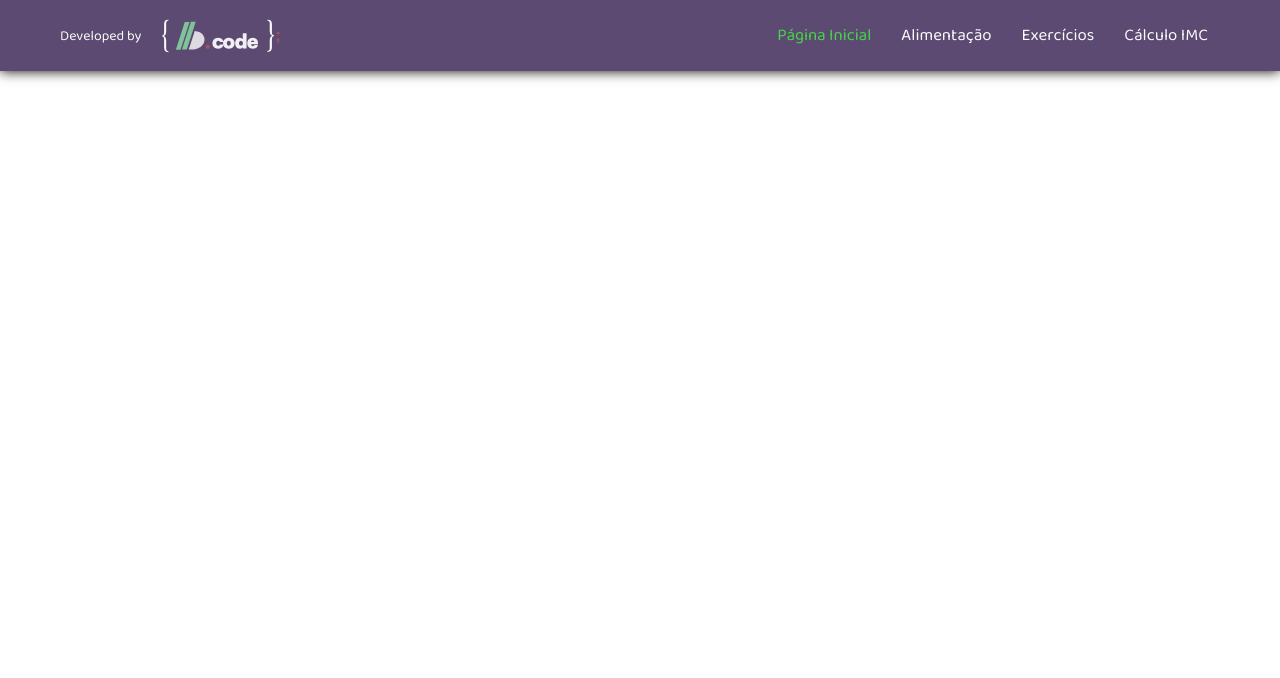
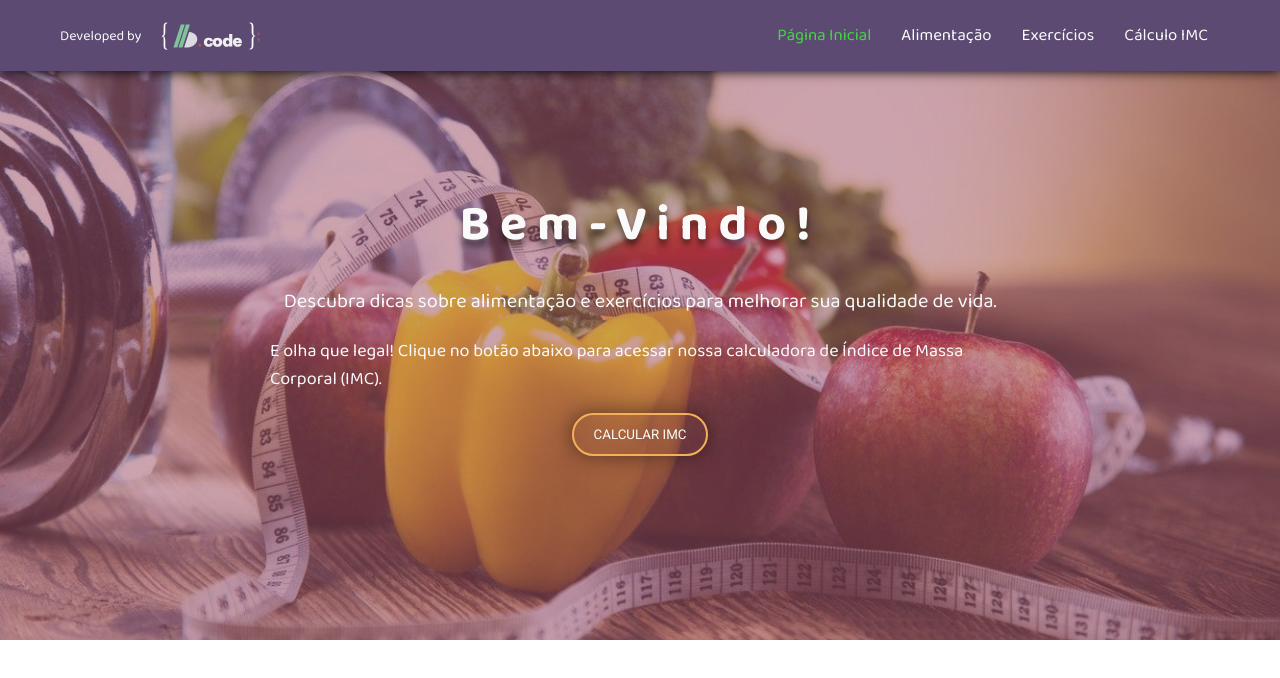
Before and after one commit to code-front-braga/PR-Body_Mass_Index, a website with bundled scripts: page index.html in a window 1280 px wide. Built offline with nearby package versions, Linux system fonts and the light colour scheme.

Commit message:
feat: Estrutura do html e estilização no CSS da home-page.

```diff
--- a/index.html
+++ b/index.html
@@ -12,6 +12,8 @@
 
   <meta name="viewport" content="width=device-width, initial-scale=1.0" />
   <link rel="icon" href="./src/assets/images/Ab_3.svg" />
+
+  <link rel="stylesheet" href="https://unpkg.com/aos@next/dist/aos.css" />
 
   <link rel="stylesheet" href="./src/assets/styles/styles.css" />
 
@@ -74,11 +76,29 @@
 
   <main class="main">
     <section id="home-page">
-      <img src="" alt="">
+      <img src="./src/assets/images/bg-home.jpg"
+        alt="Na imagem tem maçãs, anilha de acadêmia, fita métrica e um pimentão amarelo." data-aos="fade-zoom-in"
+        data-aos-delay="100" data-aos-offset="500">
+
+      <div class="welcome-container" data-aos="fade-up" data-aos-delay="100">
+        <div class="wrapper-welcome">
+          <h1>Bem-Vindo!</h1>
+          <h3>Descubra dicas sobre alimentação e exercícios para melhorar sua qualidade de vida.</h3>
+          <p>E olha que legal! Clique no botão abaixo para acessar nossa calculadora de Índice de Massa Corporal (IMC).
+          </p>
+
+          <button class="average-bmi-button">CALCULAR IMC</button>
+        </div>
+      </div>
 
     </section>
+
+    <section id="food-page"></section>
   </main>
 
+  <script src="https://unpkg.com/aos@next/dist/aos.js"></script>
+
+  <script src="./src/assets/scripts/aosInit.js"></script>
   <script type="module" src="./dist/js/index.js"></script>
 </body>
 
--- /dev/null
+++ b/src/assets/scripts/aosInit.js
@@ -0,0 +1,22 @@
+AOS.init({
+  // Global settings:
+  disable: false, // accepts following values: 'phone', 'tablet', 'mobile', boolean, expression or function
+  startEvent: 'DOMContentLoaded', // name of the event dispatched on the document, that AOS should initialize on
+  initClassName: 'aos-init', // class applied after initialization
+  animatedClassName: 'aos-animate', // class applied on animation
+  useClassNames: false, // if true, will add content of `data-aos` as classes on scroll
+  disableMutationObserver: false, // disables automatic mutations' detections (advanced)
+  debounceDelay: 50, // the delay on debounce used while resizing window (advanced)
+  throttleDelay: 99, // the delay on throttle used while scrolling the page (advanced)
+
+
+  // Settings that can be overridden on per-element basis, by `data-aos-*` attributes:
+  offset: 120, // offset (in px) from the original trigger point
+  delay: 0, // values from 0 to 3000, with step 50ms
+  duration: 400, // values from 0 to 3000, with step 50ms
+  easing: 'ease-in-out', // default easing for AOS animations
+  once: true, // whether animation should happen only once - while scrolling down
+  mirror: false, // whether elements should animate out while scrolling past them
+  anchorPlacement: 'top-bottom', // defines which position of the element regarding to window should trigger the animation
+
+});
--- a/src/assets/styles/styles.css
+++ b/src/assets/styles/styles.css
@@ -8,8 +8,8 @@
 }
 
 :root {
-  --title-font: 'Inter', sans-serif;
-  --paragraph-font: 'Baloo 2', system-ui;
+  --title-font: 'Baloo 2', system-ui;
+  --paragraph-font: 'Inter', sans-serif;
   --buttons-font: 'Roboto', system-ui;
   --default-font-size: 1.4rem;
 }
@@ -23,6 +23,7 @@
 
 html {
   font-size: 62.5%;
+  scroll-behavior: smooth;
 }
 
 li {
@@ -33,11 +34,18 @@ a {
   text-decoration: none;
 }
 
+button {
+  cursor: pointer;
+  border: none;
+  background: none;
+}
+
 #header {
   background: var(--darks-late-blue);
   box-shadow: 0 0 1.2rem #000;
 
   position: fixed;
+  z-index: 5;
 
   width: 100%;
 
@@ -54,7 +62,7 @@ a {
 }
 
 .wrapper-header svg {
-  width: 12rem;
+  width: 10rem;
 }
 
 .wrapper-header .svg-logo {
@@ -64,7 +72,7 @@ a {
 }
 
 .wrapper-header .svg-logo span {
-  font-family: var(--paragraph-font);
+  font-family: var(--title-font);
   font-size: var(--default-font-size);
   color: #fafafa;
 }
@@ -88,10 +96,98 @@ a {
 }
 
 #ul-nav-header li {
-  font-family: var(--paragraph-font);
+  font-family: var(--title-font);
   font-size: 1.68rem;
 }
 
 #ul-nav-header li a {
   color: #fafafa;
 }
+
+#home-page {
+  width: 100%;
+  min-height: 80vh;
+  position: relative;
+  display: flex;
+  align-items: center;
+  justify-content: center;
+}
+
+#home-page img {
+  position: absolute;
+  inset: 0;
+  display: block;
+  width: 100%;
+  height: 100%;
+  object-fit: cover;
+  z-index: 1;
+}
+
+#home-page::before {
+  content: '';
+  background: color-mix(in srgb, var(--indian-red), transparent 45%);
+  position: absolute;
+  inset: 0;
+  z-index: 2;
+}
+
+.welcome-container {
+  width: min(100%, 60vw);
+
+  display: flex;
+  padding: 1.4rem;
+
+  z-index: 3;
+}
+
+.wrapper-welcome {
+  margin: auto;
+
+  display: flex;
+  flex-direction: column;
+  align-items: center;
+  gap: 2rem;
+}
+
+.welcome-container h1 {
+  color: #fafafa;
+
+  font-family: var(--title-font);
+  font-size: 5rem;
+  text-shadow: 0rem 0.6rem 0.6rem #00000085;
+  letter-spacing: 1rem;
+}
+
+.welcome-container h3 {
+  color: #fafafa;
+
+  font-family: var(--title-font);
+  font-size: 2rem;
+  font-weight: normal;
+}
+
+.welcome-container p {
+  color: #fafafa;
+
+  font-family: var(--title-font);
+  font-size: 1.8rem;
+  font-weight: normal;
+}
+
+.welcome-container .average-bmi-button {
+  color: #fafafa;
+  border: 2px solid var(--sandy-brown);
+  border-radius: 22px;
+  box-shadow: 0 0 2rem #00000075;
+
+  font-family: var(--buttons-font);
+
+  padding: 1.2rem 2rem;
+
+  transition: 0.4s ease-in-out;
+}
+
+.welcome-container .average-bmi-button:hover {
+  background: var(--sandy-brown);
+  color: var(--darks-late-blue);
+}
```
Also changed, not shown: src/assets/images/bg-home.jpg (added).
